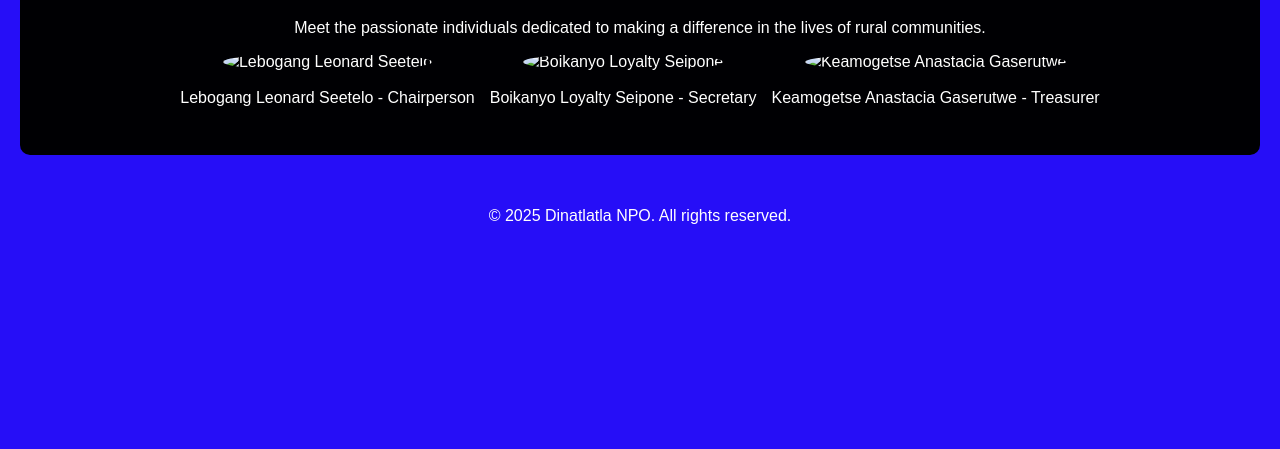
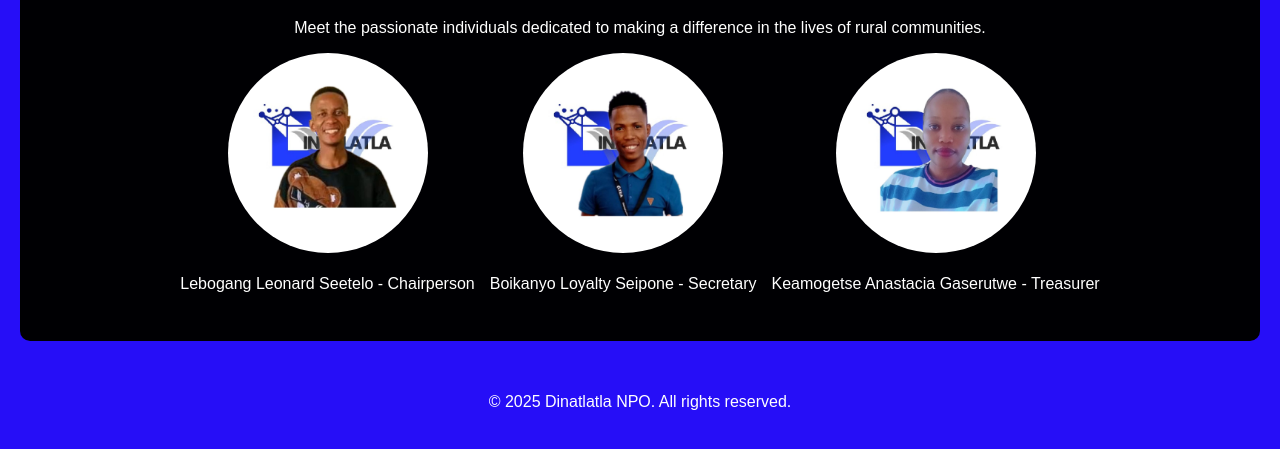
Before and after one commit to Loyalty97/Dinatlatla-Vision1, a plain HTML site: page team.html in a window 1280 px wide. Shown: the part 249-698 px from the top of the page. Drawn offline with Linux system fonts and the light colour scheme.

Commit message:
Update team.html

```diff
--- a/team.html
+++ b/team.html
@@ -30,17 +30,15 @@
         <!-- Team members container -->
         <div class="team-container">
             <div class="team-member">
-                <img src="C:\DINATLATLA NPO\Lb.jpeg" alt="Lebogang Leonard Seetelo" width="150">
-
-
+                <img src="Lb.jpeg" alt="Lebogang Leonard Seetelo" width="150">
                 <p>Lebogang Leonard Seetelo - Chairperson</p>
             </div>
             <div class="team-member">
-                <img src="C:\DINATLATLA NPO/Bk.jpeg" alt="Boikanyo Loyalty Seipone" width="150">
+                <img src="Bk.jpeg" alt="Boikanyo Loyalty Seipone" width="150">
                 <p>Boikanyo Loyalty Seipone - Secretary</p>
             </div>
             <div class="team-member">
-                <img src="C:\DINATLATLA NPO/Kea.jpeg" alt="Keamogetse Anastacia Gaserutwe" width="150">
+                <img src="Kea.jpeg" alt="Keamogetse Anastacia Gaserutwe" width="150">
                 <p>Keamogetse Anastacia Gaserutwe - Treasurer</p>
             </div>
         </div>
```
